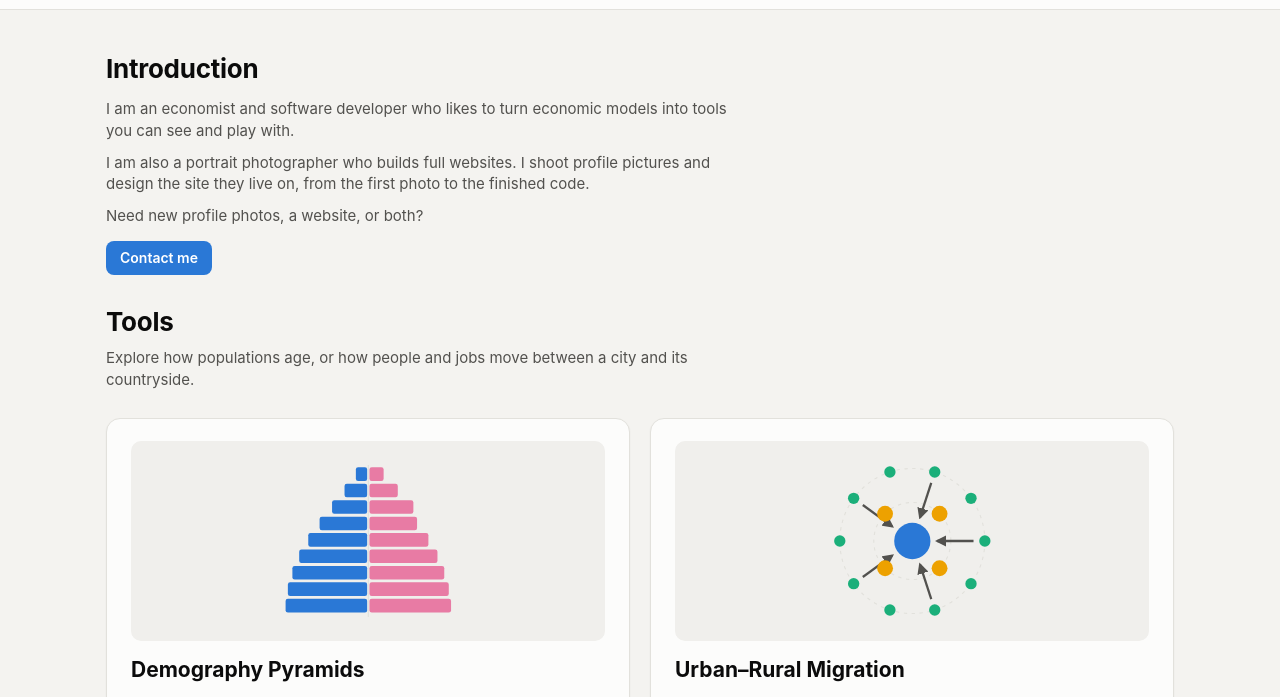
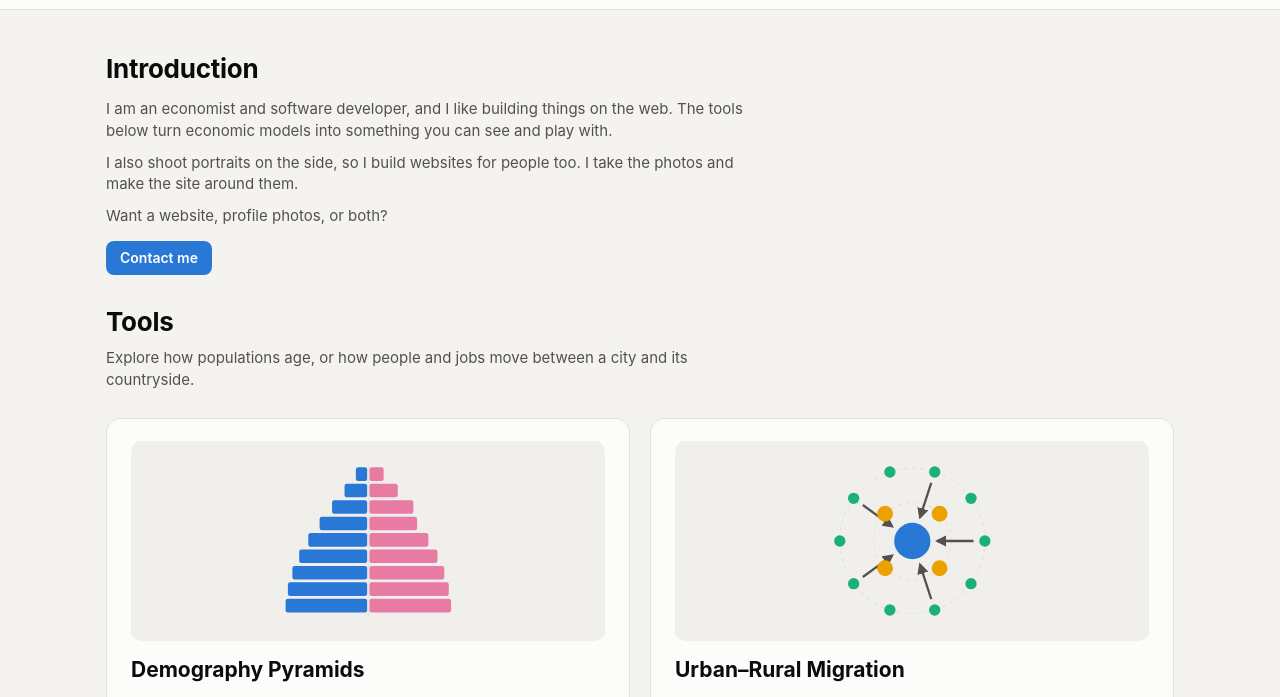
Before and after one commit to kafka-minsuk/portfolio, a plain HTML site: page docs/index.html in a window 1280 px wide. Shown: the part 58-755 px from the top of the page. Drawn offline with Linux system fonts and the light colour scheme.

Commit message:
Reword the introduction: build things on the web, photos on the side
Co-Authored-By: Claude Opus 5.5 <noreply@anthropic.com>

```diff
--- a/docs/index.html
+++ b/docs/index.html
@@ -70,9 +70,9 @@
 <main class="landing">
   <section class="intro hello">
     <h2>Introduction</h2>
-    <p>I am an economist and software developer who likes to turn economic models into tools you can see and play with.</p>
-    <p>I am also a portrait photographer who builds full websites. I shoot profile pictures and design the site they live on, from the first photo to the finished code.</p>
-    <p>Need new profile photos, a website, or both?</p>
+    <p>I am an economist and software developer, and I like building things on the web. The tools below turn economic models into something you can see and play with.</p>
+    <p>I also shoot portraits on the side, so I build websites for people too. I take the photos and make the site around them.</p>
+    <p>Want a website, profile photos, or both?</p>
     <p><a class="contact" href="mailto:minsuk0504@gmail.com">Contact me</a></p>
   </section>
 
```
